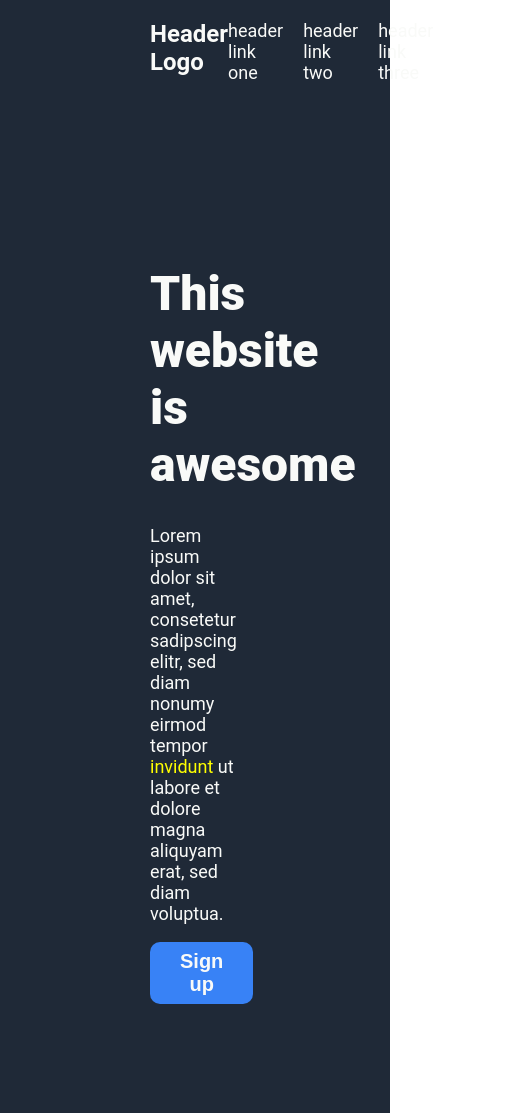
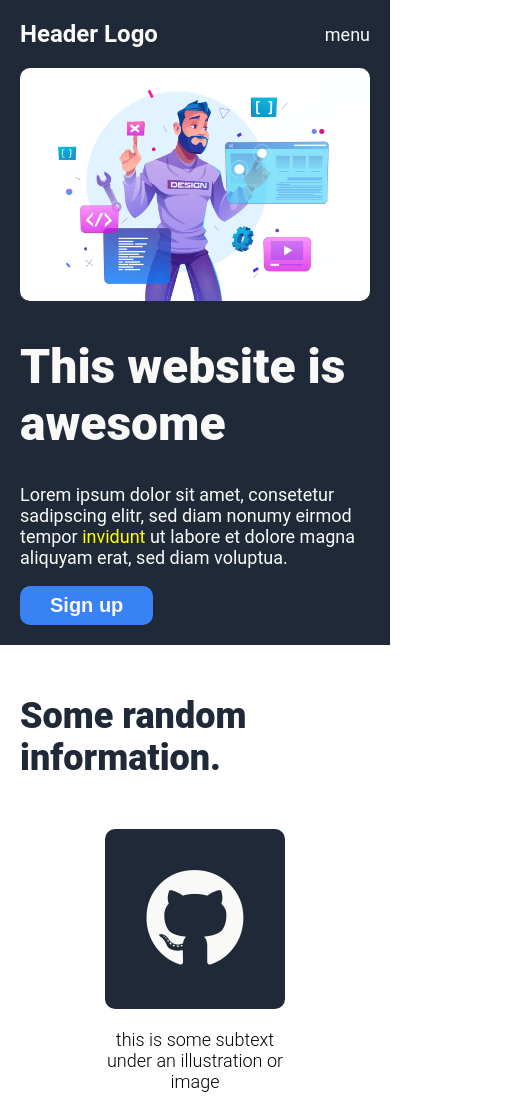
Before and after one commit to JonasHaas/landing-page, a plain HTML site: page index.html in a window 390 px wide. Shown: the top 1113 px of the page, 508 px wide, since content can reach past the window. Drawn offline with Linux system fonts and the light colour scheme.

Commit message:
add responsiveness

```diff
--- a/index.html
+++ b/index.html
@@ -19,6 +19,7 @@
                 <li><a href="#">header link one</a></li>
                 <li><a href="#">header link two</a></li>
                 <li><a href="#">header link three</a></li>
+                <li><a href="#">menu</a></li>
             </ul>
         </div>
     </div>
--- a/style.css
+++ b/style.css
@@ -51,6 +51,19 @@ ul {
     gap: 20px;
 }
 
+li:last-child {
+    display: none;
+}
+
+@media screen and (max-width: 768px) {
+    li {
+        display: none;
+    }
+    li:last-child {
+        display: block;
+    }
+}
+
 a {
     color: var(--bright-text);
     text-decoration: none;
@@ -85,8 +98,26 @@ img {
     border-radius: 10px;
 }
 
+@media screen and (max-width: 1024px) {
+    img {
+        max-width: 100%;
+    }
+}
+
 .container {
     padding: 150px;
+}
+
+@media screen and (max-width: 1024px) {
+    .container {
+        padding: 100px;
+    }
+}
+
+@media screen and (max-width: 768px) {
+    .container {
+        padding: 20px;
+    }
 }
 
 .container > .inner-container {
@@ -114,11 +145,28 @@ img {
 .header-container .inner-container{
     display: flex;
     justify-content: space-between;
+    align-items: center;
 }
 
 .header-container .logo {
     font-size: 24px;
     font-weight: 700;
+}
+
+@media screen and (max-width: 1024px) {
+    .container.header-container {
+        padding: 20px 100px 0px 100px;
+    }
+
+    .header-container .inner-container {
+        flex-shrink: 0;
+    }
+}
+
+@media screen and (max-width: 768px) {
+    .container.header-container {
+        padding: 20px 20px 0px 20px;
+    }
 }
 
 .hero-container .hero--left,
@@ -138,8 +186,26 @@ img {
     text-decoration: underline;
 }
 
+@media screen and (max-width: 1024px) {
+    .hero-container  .inner-container{
+        flex-direction: column-reverse;
+    }
+}
+
 .container.boxes-container {
     padding: 20px 150px 150px 150px;
+}
+
+@media screen and (max-width: 1024px) {
+    .container.boxes-container {
+        padding: 20px 100px 100px 100px;
+    }
+}
+
+@media screen and (max-width: 768px) {
+    .container.boxes-container {
+        padding: 20px 20px 20px 20px;
+    }
 }
 
 .boxes-container .inner-container{
@@ -150,10 +216,13 @@ img {
 
 .boxes-container .boxes {
     display: flex;
+    flex-wrap: wrap;
+    justify-content: center;
     gap: 50px;
 }
 
 .boxes .box {
+    flex-shrink: 0;
     max-width: 180px;
     text-align: center;
     font-weight: 300;
@@ -208,6 +277,15 @@ img {
     color: var(--text-bright);
 }
 
+@media screen and (max-width: 1024px) {
+    .cta{
+        flex-direction: column;
+    }
+    .cta button {
+        margin-right: 0 !important;
+    }
+}
+
 .cta button {
     border: 2px solid white;
     margin-right: 100px;
```
